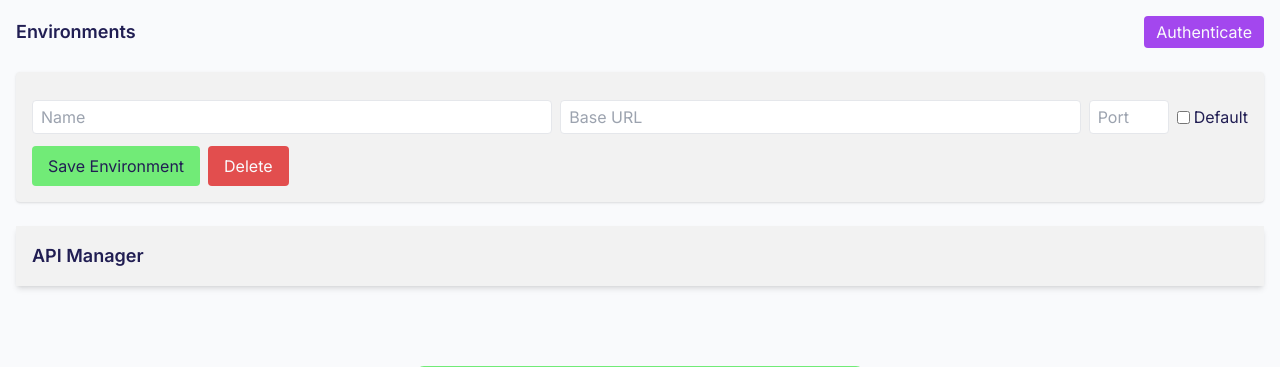
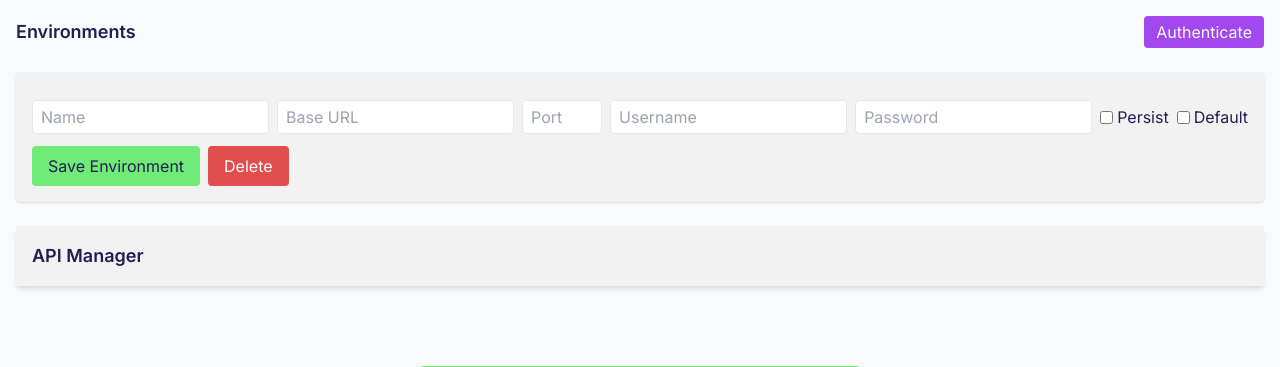
Before and after one commit to torosys/FlaskAPIManager, a Flask app: template templates/envs.html in a window 1280 px wide. Shown: the top 367 px of the page. Run offline with Flask 3, Linux system fonts and the light colour scheme; the template is opened without the code that fills it, so the values that code supplies are empty; some libraries are stand-ins or nearby versions.

Commit message:
Add credentials and persist flag to environment

```diff
--- a/app.py
+++ b/app.py
@@ -122,11 +122,14 @@ def envs():
             data = request.form
             env_id = data.get('env_id')
             is_default = 1 if data.get('is_default') == 'on' else 0
+            persist = 1 if data.get('persist') == 'on' else 0
+            username = None if persist else data.get('username')
+            password = None if persist else data.get('password')
             if env_id:
                 if is_default:
                     conn.execute('UPDATE environments SET is_default=0')
                 conn.execute(
-                    'UPDATE environments SET name=?, base_url=?, port=?, default_headers=?, default_params=?, auth_settings=?, meta=?, tags=?, is_default=? WHERE id=?',
+                    'UPDATE environments SET name=?, base_url=?, port=?, default_headers=?, default_params=?, auth_settings=?, meta=?, tags=?, username=?, password=?, persist=?, is_default=? WHERE id=?',
                     (
                         data['name'],
                         data['base_url'],
@@ -136,6 +139,9 @@ def envs():
                         data.get('auth_settings'),
                         data.get('meta'),
                         data.get('tags'),
+                        username,
+                        password,
+                        persist,
                         is_default,
                         env_id
                     )
@@ -144,7 +150,7 @@ def envs():
                 if is_default:
                     conn.execute('UPDATE environments SET is_default=0')
                 conn.execute(
-                    'INSERT INTO environments (name, base_url, port, default_headers, default_params, auth_settings, meta, tags, is_default) VALUES (?, ?, ?, ?, ?, ?, ?, ?, ?)',
+                    'INSERT INTO environments (name, base_url, port, default_headers, default_params, auth_settings, meta, tags, username, password, persist, is_default) VALUES (?, ?, ?, ?, ?, ?, ?, ?, ?, ?, ?, ?)',
                     (
                         data['name'],
                         data['base_url'],
@@ -154,6 +160,9 @@ def envs():
                         data.get('auth_settings'),
                         data.get('meta'),
                         data.get('tags'),
+                        username,
+                        password,
+                        persist,
                         is_default
                     )
                 )
--- a/db.py
+++ b/db.py
@@ -25,6 +25,9 @@ CREATE TABLE IF NOT EXISTS environments (
     auth_settings TEXT,
     meta TEXT,
     tags TEXT,
+    username TEXT,
+    password TEXT,
+    persist INTEGER NOT NULL DEFAULT 0,
     is_default INTEGER NOT NULL DEFAULT 0
 );
 
--- a/templates/envs.html
+++ b/templates/envs.html
@@ -53,6 +53,29 @@
         placeholder="Port"
         class="w-20 border rounded px-2 py-1"
       >
+      <input
+        type="text"
+        name="username"
+        id="env_username"
+        placeholder="Username"
+        class="min-w-0 flex-1 border rounded px-2 py-1"
+      >
+      <input
+        type="password"
+        name="password"
+        id="env_password"
+        placeholder="Password"
+        class="min-w-0 flex-1 border rounded px-2 py-1"
+      >
+      <label class="inline-flex items-center ml-2">
+        <input
+          type="checkbox"
+          name="persist"
+          id="env_persist"
+          class="mr-1"
+        >
+        <span>Persist</span>
+      </label>
       <label class="inline-flex items-center ml-2">
         <input
           type="checkbox"
@@ -180,6 +203,18 @@
     const gpFields = document.getElementById('global-params-fields');
     let gpCount = parseInt(gpFields.dataset.initialGpCount) + 1;
 
+    const persist = document.getElementById('env_persist');
+    const userField = document.getElementById('env_username');
+    const passField = document.getElementById('env_password');
+
+    function toggleCreds() {
+      const disable = persist.checked;
+      userField.disabled = disable;
+      passField.disabled = disable;
+    }
+    persist.addEventListener('change', toggleCreds);
+    toggleCreds();
+
     document.querySelector('#add-gparam').addEventListener('click', function() {
       const div = document.createElement('div');
       div.className = 'flex space-x-2 flex-wrap';
```
Also changed, not shown: templates/main.html (+35 -0 lines).
